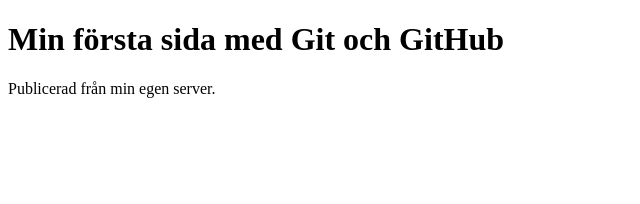
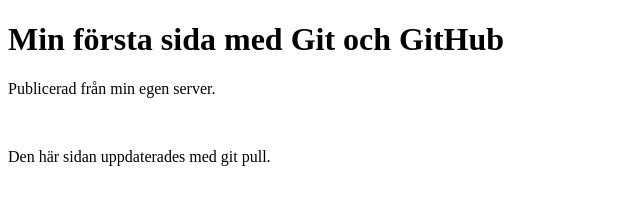
Before and after one commit to Samuel-HF/webbserver-labb2, a plain HTML site: page index.html in a window 1280 px wide. Shown: the whole page, without its empty margins (0-640 px from the left). Drawn offline with Linux system fonts and the light colour scheme.

Commit message:
Uppdaterade text på sidan

```diff
--- a/index.html
+++ b/index.html
@@ -7,5 +7,7 @@
 <body>
     <h1>Min första sida med Git och GitHub</h1>
     <p>Publicerad från min egen server.</p>
+    <br>
+    <p>Den här sidan uppdaterades med git pull.</p>
 </body>
 </html>
```
